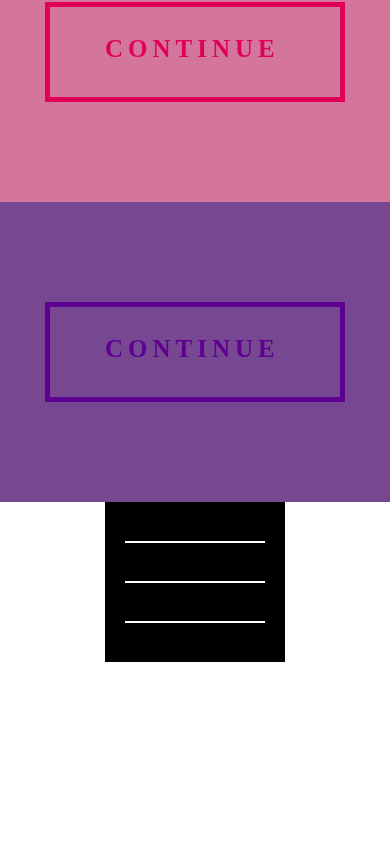
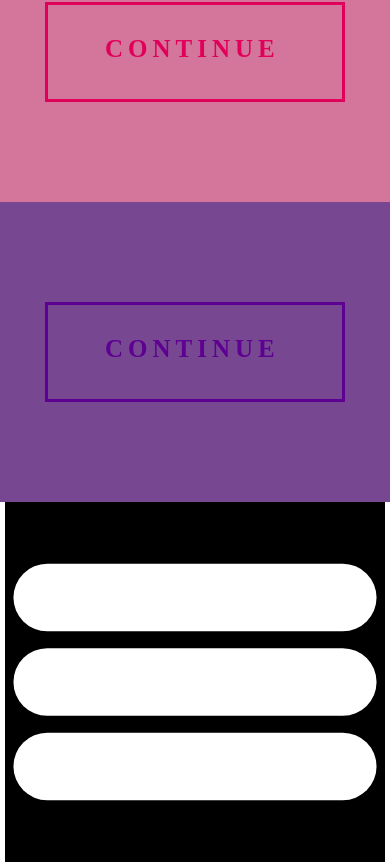
Before and after one commit to YuraSadilenko/SVG_practice, a website: page index.html in a window 390 px wide. Shown: the part 2696-3560 px from the top of the page. Before the commit the page ends 3360 px from the top, so only its background shows below. Drawn offline with Linux system fonts and the light colour scheme.

Commit message:
hamburger is ready

```diff
--- a/index.html
+++ b/index.html
@@ -71,12 +71,13 @@
   </svg>
 </div>
 
-<div class="humburger-menu">
-
-  <svg class="humburger humburger-menu__item" viewBox="0 0 90 80" width="180" height="160">
-    <line class="humburger__line hamburger_line--after" x1="10" y1="20" x2="80" y2="20"/>
-    <line class="humburger__line humburger__line--center" x1="10" y1="40" x2="80" y2="40"/>
-    <line class="humburger__line humburger__line--before" x1="10" y1="60" x2="80" y2="60"/>
+<div class="hamburger">
+  <input class="hamburger__input" id="ham" type="checkbox">
+  <label class="hamburger__label" for="ham"></label>
+  <svg class="hamburger__menu hamburger__menu--item" viewBox="0 0 90 80" width="380" height="360">
+    <line class="hamburger__line hamburger__line--after" stroke-width="16px" x1="10" y1="20" x2="80" y2="20"/>
+    <line class="hamburger__line hamburger__line--center" stroke-width="16px" x1="10" y1="40" x2="80" y2="40"/>
+    <line class="hamburger__line hamburger__line--before" stroke-width="16px" x1="10" y1="60" x2="80" y2="60"/>
   </svg>
 
 </div>
--- a/scss/_animation.scss
+++ b/scss/_animation.scss
@@ -1,3 +1,6 @@
+@keyframes hamburger {
+
+}
 
 @keyframes rotate {
     0% {
--- a/scss/_btn.scss
+++ b/scss/_btn.scss
@@ -39,7 +39,7 @@
 
   &__rect {
     stroke: $btn-light;
-    stroke-width: 10px;
+    stroke-width: 6px;
     fill: transparent;
     cursor: pointer;
     z-index: 1;
--- a/scss/_hamburger.scss
+++ b/scss/_hamburger.scss
@@ -1,14 +1,53 @@
-.humburger {
-  background-color: #000;
+.hamburger {
+  position: relative;
+  transition: all 1s;
+
+  &__input {
+    display: none;
+
+    &:checked ~ .hamburger__menu .hamburger__line--after {
+      transform: rotate(42deg) translate(15%, -25%);
+      transition: 1s;
+    }
+
+    &:checked ~ .hamburger__menu .hamburger__line--center {
+      stroke: transparent;
+      transition: 1s;
+    }
+
+    &:checked ~ .hamburger__menu .hamburger__line--before {
+      transform: rotate(-40deg) translate(-40%, -1%);
+      transition: 1s;
+
+    }
+  }
+
+  &__label {
+    position: absolute;
+    top: 0;
+    left: 0;
+    right: 0;
+    bottom: 0;
+  }
+
+  &__menu {
+
+
+    &--item {
+      background-color: #000;
+
+    }
+  }
+
 
   &__line {
+    stroke-linecap: round;
     stroke: #fff;
+    transition: 1s;
 
 
     &--after {
-      stroke-linecap: round;
-      stroke-width: 5rem;
-      stroke: #fff;
+
     }
 
     &--central {
--- a/scss/_style.scss
+++ b/scss/_style.scss
@@ -7,6 +7,7 @@
 html {
     font-size: 62.5%;
 }
+
 body {
     display: flex;
     flex-direction: column;
```
Also changed, not shown: css/main.css.
